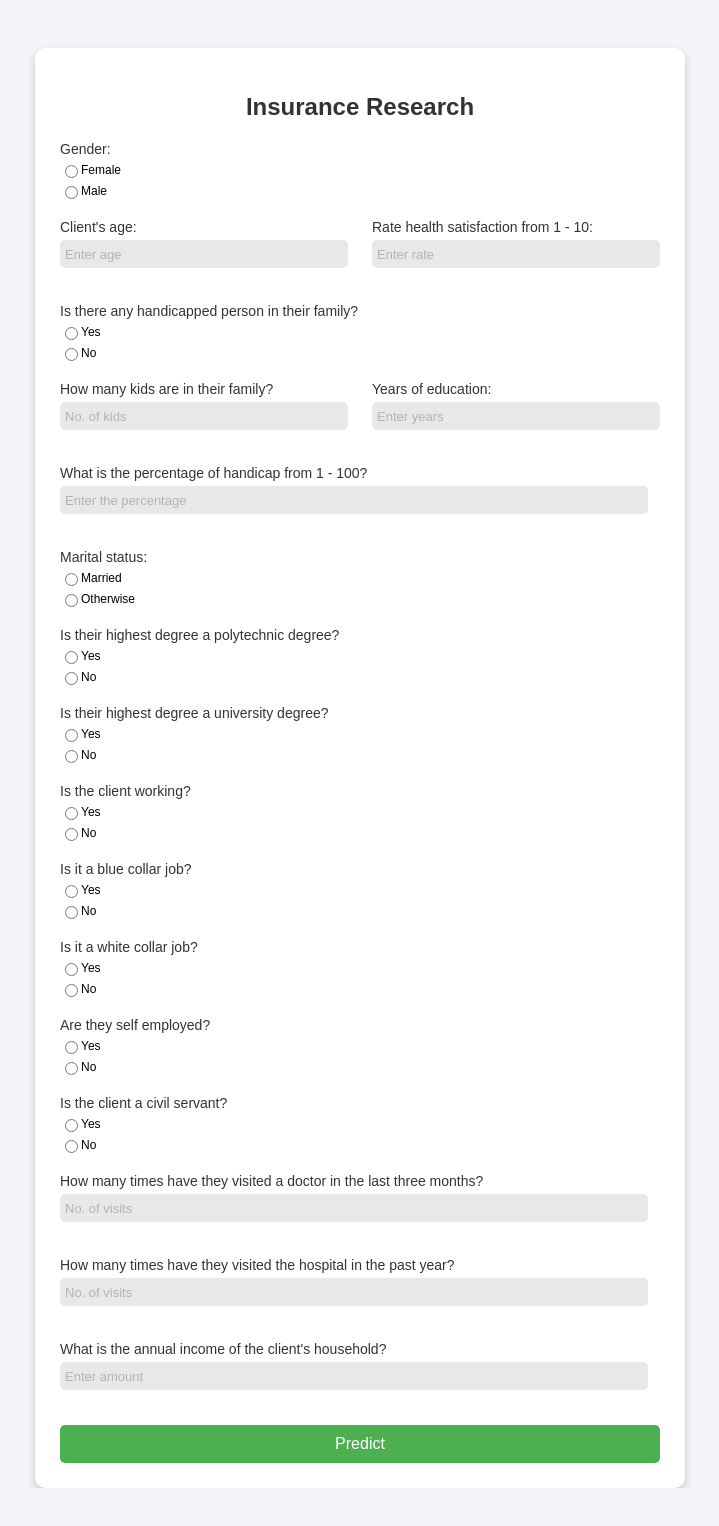
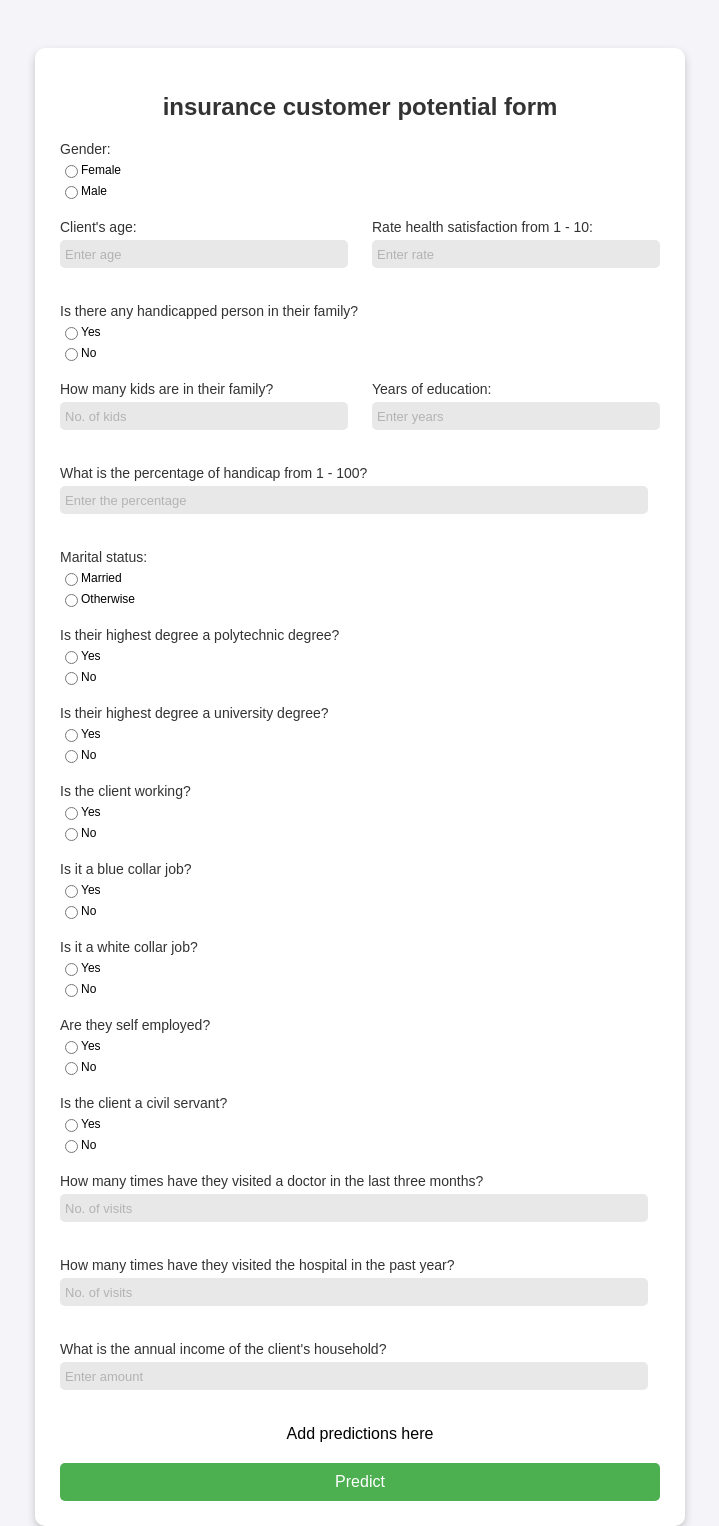
Before and after one commit to FavourAkumute/Insurance-research, a Flask app: page / in a window 1280 px wide. Shown: the whole page, without its empty margins (280-999 px from the left). Before the commit the page ends 1488 px from the top, so only its background shows below. Run offline with Flask 3, Linux system fonts and the light colour scheme; parts of the project's set-up code (start-up, migrations or seed data) failed here and were passed over.

Commit message:
chore: changed title and prediction location

```diff
--- a/templates/index.html
+++ b/templates/index.html
@@ -3,12 +3,12 @@
 	<head>
 		<meta charset="UTF-8" />
 		<meta name="viewport" content="width=device-width, initial-scale=1.0" />
-		<title>Insurance Research</title>
+		<title>Insurance customer potential form</title>
 		<link rel="stylesheet" href="../static/style.css" />
 	</head>
 	<body>
 		<form action="{{ url_for('predict')}}" method="post">
-			<h2>Insurance Research</h2>
+			<h2>insurance customer potential form</h2>
 
 			<div class="form-group">
 				<p>Gender:</p>
@@ -313,6 +313,18 @@
 					placeholder="Enter amount"
 					required="required"
 				/>
+
+				<div
+					style="
+						margin-top: 20px;
+						margin-bottom: 20px;
+						display: flex;
+						align-items: center;
+						justify-content: center;
+					"
+				>
+					Add predictions here
+				</div>
 			</div>
 
 			<button type="submit">Predict</button>
```
